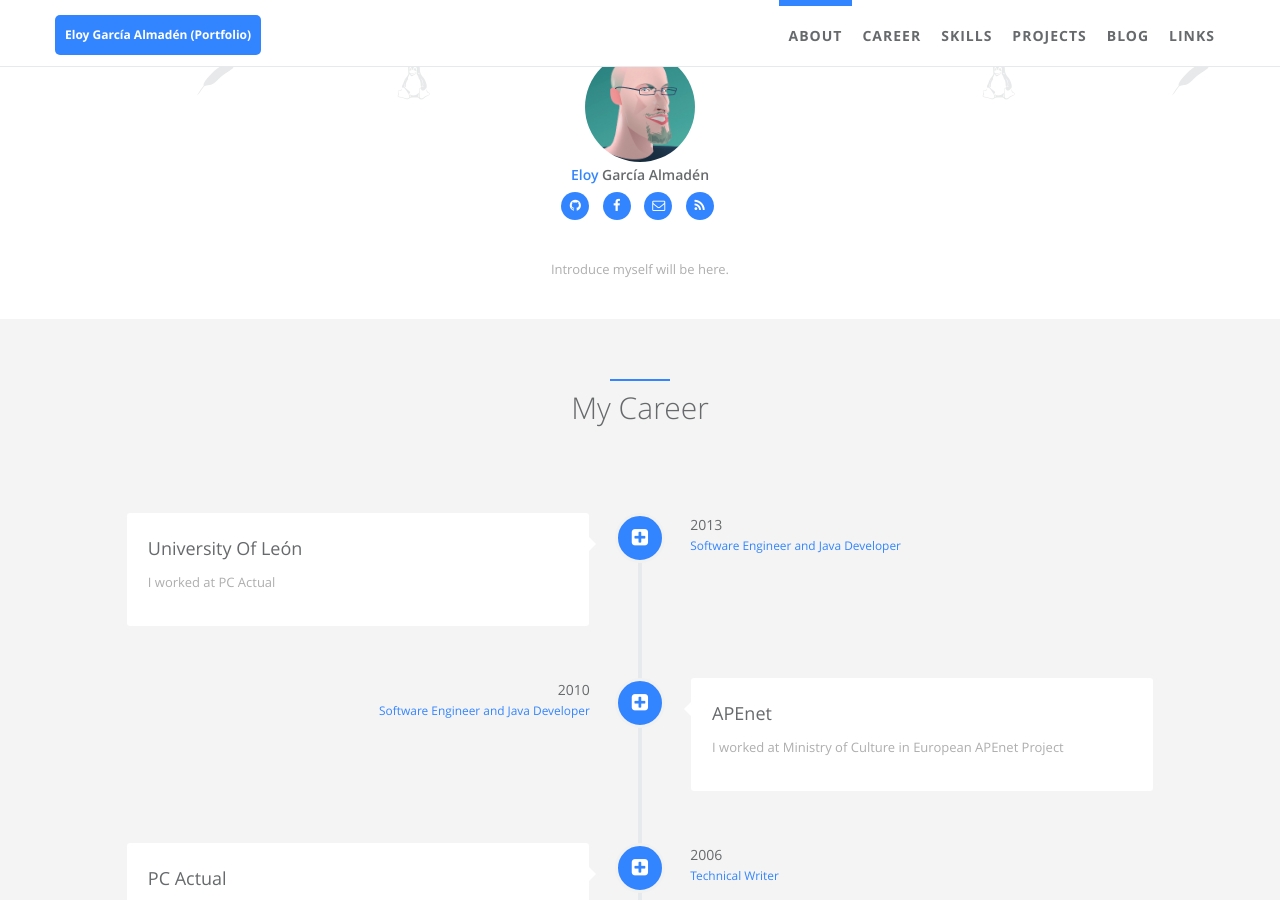
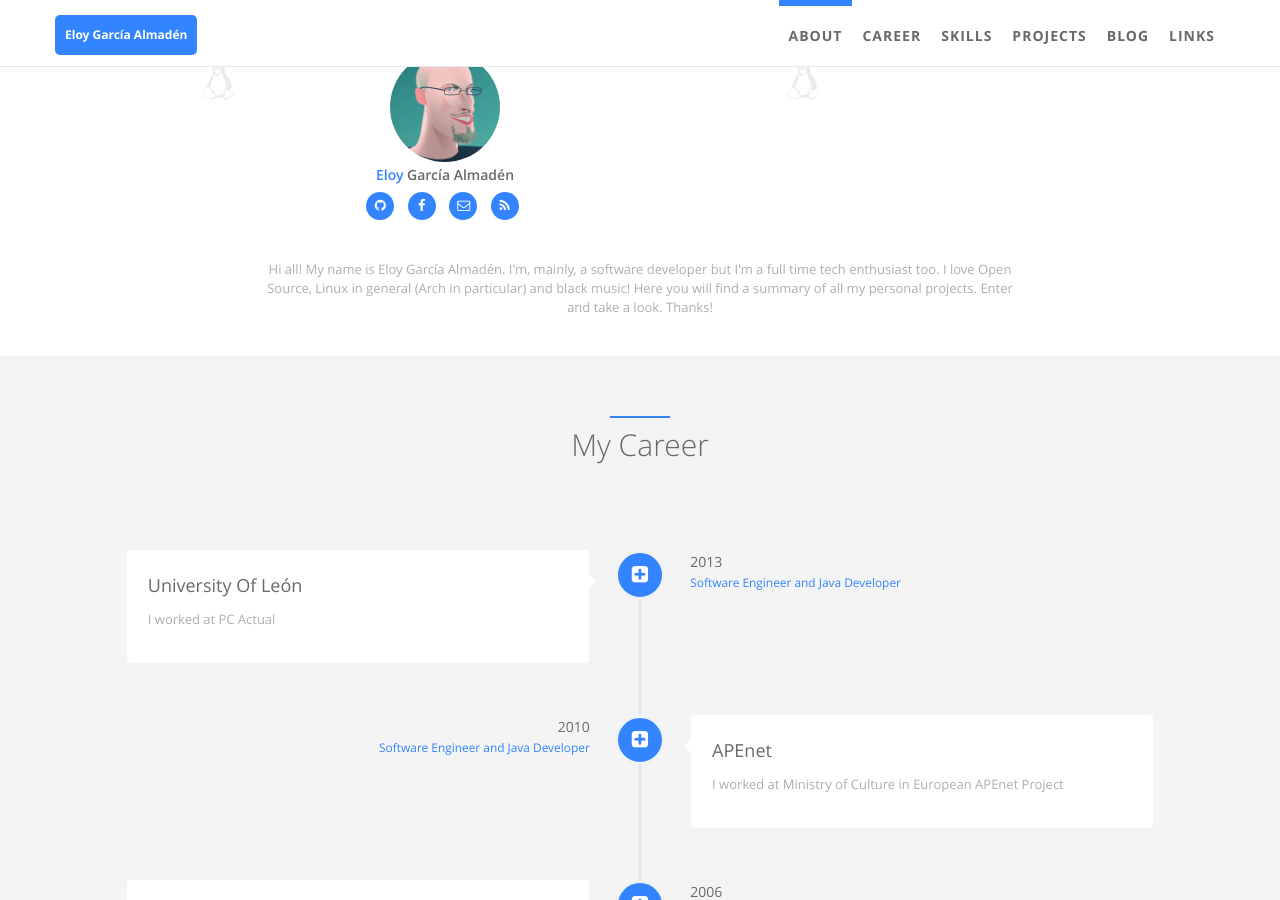
Before and after one commit to egara/egara.github.io, a Jekyll site: the page built from index.html, in a window 1280 px wide and 900 px high, scrolled down 563 px. Built offline with Jekyll 4.4.1, drawn with Linux system fonts in a browser that asks for light colours; some of the changed text lies outside the part shown.

Commit message:
Upgrading description

```diff
--- a/_config.yml
+++ b/_config.yml
@@ -1,7 +1,7 @@
 # Welcome to Jekyll!
 
 # Website settings
-title: Eloy García Almadén (Portfolio)
+title: Eloy García Almadén
 description: These are some of the projects I've been working on for fun.
 keywords: wallpaperdownloader, docker, wallpaper, changer, image, linux, java, kde, gnome, xfce, unity, ubuntu, snap package, snap, aur, arch linux, ubuntu touch, scope
 #baseurl:  /Jalpc # if you have suburl as homepage like '/homepage', please change it to '/homepage' and your repo's name should be 'homepage'
@@ -22,12 +22,10 @@ author:  # change following line to your infomation.
   github_username: egara  # Leave blank if you don't have now
   avatar: /static/assets/img/landing/avatar.jpg  # upload your avatar at directory and edit it.
   skill_icon1:
-    - name: icon-apache
     - name: fa-linux
   skill_icon2:
     - name: fa-linux
-    - name: icon-apache
-  desc: Introduce myself will be here.
+  desc: Hi all! My name is Eloy García Almadén. I'm, mainly, a software developer but I'm a full time tech enthusiast too. I love Open Source, Linux in general (Arch in particular) and black music! Here you will find a summary of all my personal projects. Enter and take a look. Thanks!
 
 # comment
 disqus:  # if you wanna comment feature, go to https://disqus.com/ to get your configuration; if not, comment following two lines.
```
